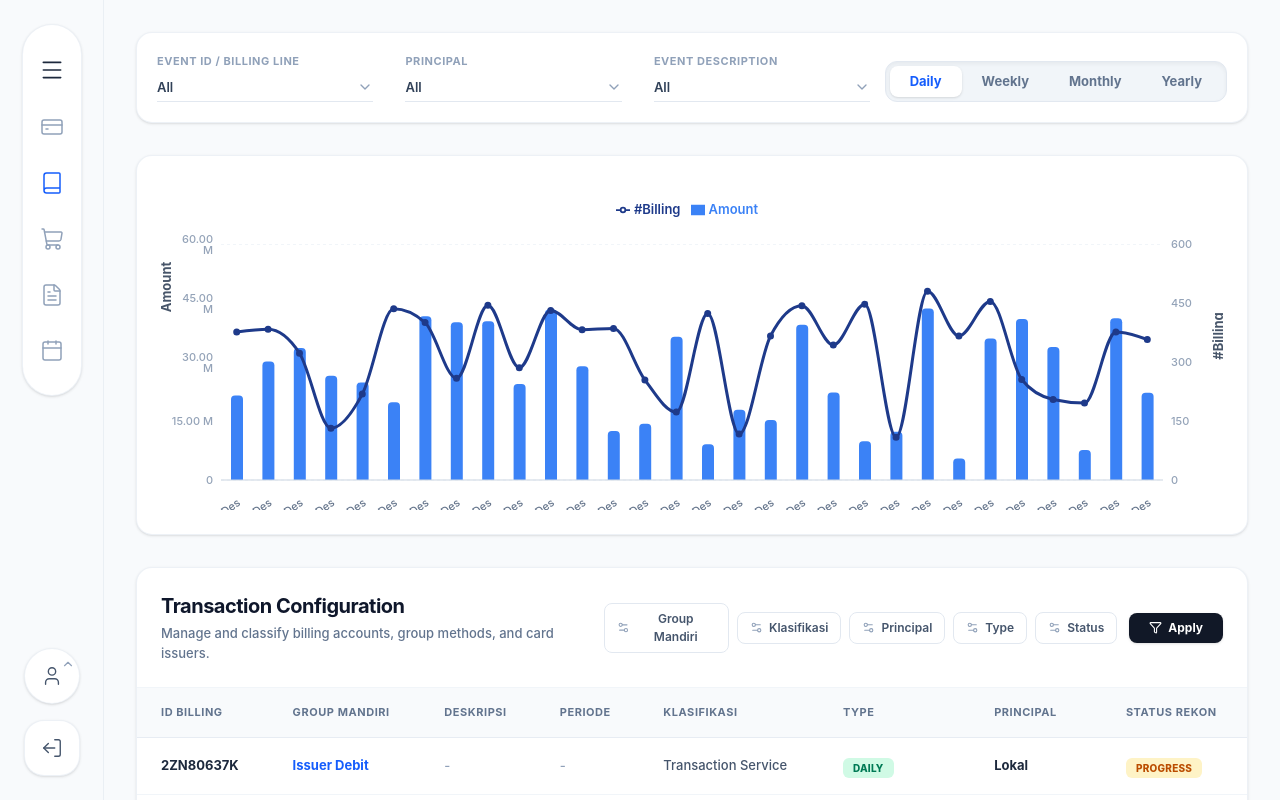
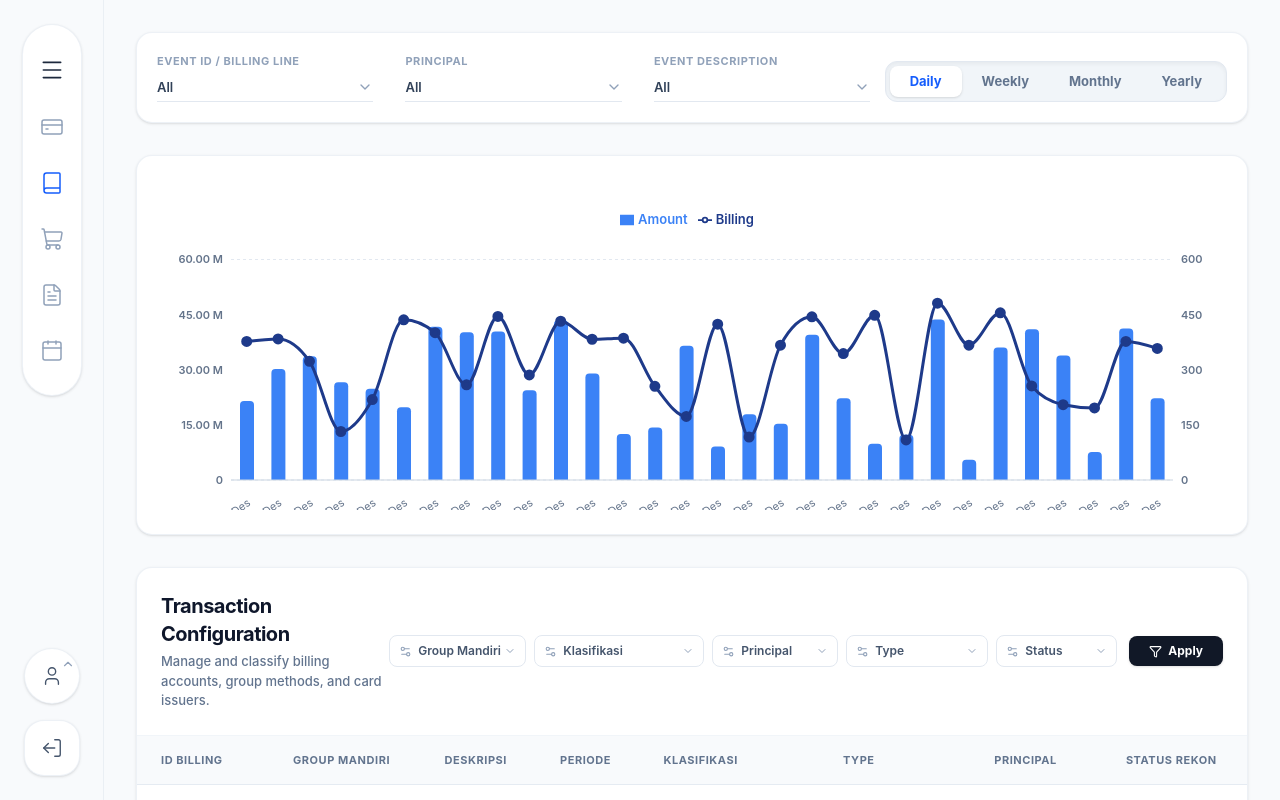
Before and after one commit to hassan2507ali-lgtm/Dashboard_visa-mastercard, a React (Vite) app: page /detail-cost in a window 1280 px wide. Built offline with nearby package versions, Linux system fonts and the light colour scheme.

Commit message:
feat: updatefilter

```diff
--- a/src/Dashboard.jsx
+++ b/src/Dashboard.jsx
@@ -342,7 +342,7 @@ const Dashboard = () => {
               <ChevronDown size={16} strokeWidth={1.5} className="text-slate-400 absolute right-3.5 pointer-events-none" />
             </div>
             <button onClick={handleApply} className="bg-slate-900 hover:bg-slate-800 text-white text-[13px] font-semibold px-6 py-2.5 rounded-xl transition-all active:scale-[0.97] shadow-sm flex items-center justify-center">
-              Apply Filter
+              Apply
             </button>
           </div>
         </header>
--- a/src/DetailCost.jsx
+++ b/src/DetailCost.jsx
@@ -7,7 +7,7 @@ import {
 } from 'lucide-react';
 import {
   ComposedChart, Line, Bar, XAxis, YAxis, CartesianGrid,
-  Tooltip, Legend, ResponsiveContainer, LabelList
+  Tooltip, Legend, ResponsiveContainer
 } from 'recharts';
 
 // ==========================================
@@ -19,10 +19,9 @@ const generateChartData = () => {
   const endDate = new Date(2026, 11, 31);
 
   while (currentDate <= endDate) {
-    const amountRaw = Math.floor(Math.random() * 40000000) + 5000000; // 5M - 45M
+    const amountRaw = Math.floor(Math.random() * 40000000) + 5000000;
     const billingCount = Math.floor(Math.random() * 400) + 100;
 
-    // Mendapatkan minggu ke-berapa dalam tahun tersebut
     const startDate = new Date(currentDate.getFullYear(), 0, 1);
     const days = Math.floor((currentDate - startDate) / (24 * 60 * 60 * 1000));
     const weekNumber = Math.ceil((currentDate.getDay() + 1 + days) / 7);
@@ -45,18 +44,30 @@ const CHART_DB = generateChartData();
 
 // ==========================================
 // 2. DUMMY DATA UNTUK TABEL TRANSACTION CONFIG
+// Diperbanyak dan disesuaikan dengan opsi dari gambar
 // ==========================================
 const TABLE_DB = [
   { id: '2ZN80637K', group: 'Issuer Debit', desc: '-', periode: '-', class: 'Transaction Service', type: 'DAILY', principal: 'Lokal', status: 'PROGRESS' },
-  { id: '2ZN34257K', group: 'Issuer Debit', desc: '-', periode: '-', class: 'Internasional', type: 'MONTHLY', principal: 'Lokal', status: 'COMPLETE' },
-  { id: '2ZN62578K', group: 'Both', desc: '-', periode: '-', class: 'Lokal Service', type: 'QUARTERLY', principal: 'Master Card', status: 'PROGRESS' },
-  { id: '2ZN74208K', group: 'Issuer Debit', desc: '-', periode: '-', class: 'Transaction Service', type: 'QUARTERLY', principal: 'Lokal', status: 'FAILED' },
-  { id: '2ZN63566K', group: 'Issuer Kredit', desc: '-', periode: '-', class: 'Transaction Service', type: 'INTERCHANGE', principal: 'Master Card', status: 'PROGRESS' },
+  { id: '2ZN34257K', group: 'Issuer Kredit', desc: '-', periode: '-', class: 'International', type: 'MONTHLY', principal: 'Visa', status: 'COMPLETE' },
+  { id: '2ZN62578K', group: 'Both', desc: '-', periode: '-', class: 'Transaction Service', type: 'QUARTERLY', principal: 'Master Card', status: 'PROGRESS' },
+  { id: '2ZN74208K', group: 'Acq EDC', desc: '-', periode: '-', class: 'Transaction Service', type: 'QUARTERLY', principal: 'Lokal', status: 'FAILED' },
+  { id: '2ZN63566K', group: 'Issuer Kredit', desc: '-', periode: '-', class: 'International', type: 'INTERCHANGE', principal: 'Master Card', status: 'PROGRESS' },
   { id: '2ZN34188K', group: 'Both', desc: '-', periode: '-', class: 'Transaction Service', type: 'INTERCHANGE', principal: 'JCB', status: 'COMPLETE' },
-  { id: '2ZN93789K', group: 'Acq ADC', desc: '-', periode: '-', class: 'Lokal Service', type: 'DAILY', principal: 'Visa', status: 'COMPLETE' },
+  { id: '2ZN93789K', group: 'Acq ATM', desc: '-', periode: '-', class: 'Transaction Service', type: 'DAILY', principal: 'Visa', status: 'COMPLETE' },
+  { id: '2ZN11223K', group: 'Acq Both', desc: '-', periode: '-', class: 'International', type: 'MTI', principal: 'Visa', status: 'PROGRESS' },
+  { id: '2ZN44556K', group: 'Issuer Both', desc: '-', periode: '-', class: 'Transaction Service', type: 'MONTHLY', principal: 'Master Card', status: 'FAILED' },
+  { id: '2ZN77889K', group: 'Both', desc: '-', periode: '-', class: 'Transaction Service', type: 'DAILY', principal: 'Lokal', status: 'COMPLETE' },
 ];
 
-// --- Formatter Uang Custom ---
+// Opsi Picklist Berdasarkan Gambar
+const FILTER_OPTIONS = {
+  group: ['Issuer Kredit', 'Issuer Debit', 'Acq EDC', 'Acq ATM', 'Acq Both', 'Issuer Both', 'Both'],
+  klasifikasi: ['International', 'Transaction Service'],
+  principal: ['Visa', 'Master Card', 'JCB', 'Lokal'],
+  type: ['MONTHLY', 'QUARTERLY', 'INTERCHANGE', 'DAILY', 'MTI'],
+  status: ['PROGRESS', 'COMPLETE', 'FAILED']
+};
+
 const formatCurrency = (value) => {
   if (value >= 1000000000) return (value / 1000000000).toFixed(2) + ' bn';
   if (value >= 1000000) return (value / 1000000).toFixed(2) + ' M';
@@ -79,6 +90,13 @@ const DetailCost = () => {
     eventId: 'All', principal: 'All', eventDesc: 'All', timeView: 'Daily'
   });
   const [chartData, setChartData] = useState([]);
+
+  // --- STATE KHUSUS UNTUK FILTER TABEL ---
+  const [tableFilters, setTableFilters] = useState({
+    group: 'All', klasifikasi: 'All', principal: 'All', type: 'All', status: 'All'
+  });
+  const [appliedTableFilters, setAppliedTableFilters] = useState({ ...tableFilters });
+  const [filteredTableData, setFilteredTableData] = useState(TABLE_DB);
 
   // ==========================================
   // 4. LOGIKA AGREGASI GRAFIK
@@ -114,15 +132,34 @@ const DetailCost = () => {
 
     let newChartData = Object.values(aggMap).sort((a, b) => a.sortKey.localeCompare(b.sortKey));
 
-    // Slice data agar grafik tidak terlalu padat dan terlihat rapi
-    if (timeView === 'Daily') newChartData = newChartData.slice(-30); // 30 hari terakhir
-    if (timeView === 'Weekly') newChartData = newChartData.slice(-12); // 12 minggu terakhir
+    if (timeView === 'Daily') newChartData = newChartData.slice(-30);
+    if (timeView === 'Weekly') newChartData = newChartData.slice(-12);
 
     setChartData(newChartData);
   }, [chartFilters]);
 
   // ==========================================
-  // 5. HELPER COMPONENTS (Pills & Colors)
+  // 5. LOGIKA FILTERING TABEL BAWAH
+  // ==========================================
+  useEffect(() => {
+    const result = TABLE_DB.filter(row => {
+      const passGroup = appliedTableFilters.group === 'All' || row.group === appliedTableFilters.group;
+      const passClass = appliedTableFilters.klasifikasi === 'All' || row.class === appliedTableFilters.klasifikasi;
+      const passPrincipal = appliedTableFilters.principal === 'All' || row.principal === appliedTableFilters.principal;
+      const passType = appliedTableFilters.type === 'All' || row.type === appliedTableFilters.type;
+      const passStatus = appliedTableFilters.status === 'All' || row.status === appliedTableFilters.status;
+
+      return passGroup && passClass && passPrincipal && passType && passStatus;
+    });
+    setFilteredTableData(result);
+  }, [appliedTableFilters]);
+
+  const handleApplyTableFilter = () => {
+    setAppliedTableFilters({ ...tableFilters });
+  };
+
+  // ==========================================
+  // 6. HELPER COMPONENTS (Pills & Colors)
   // ==========================================
   const getBadgeType = (type) => {
     switch(type) {
@@ -130,6 +167,7 @@ const DetailCost = () => {
       case 'MONTHLY': return 'bg-blue-100 text-blue-700';
       case 'QUARTERLY': return 'bg-purple-100 text-purple-700';
       case 'INTERCHANGE': return 'bg-slate-100 text-slate-700';
+      case 'MTI': return 'bg-teal-100 text-teal-700';
       default: return 'bg-gray-100 text-gray-700';
     }
   };
@@ -146,7 +184,7 @@ const DetailCost = () => {
   const isDaily = chartFilters.timeView === 'Daily';
 
   // ==========================================
-  // 6. RENDER UI
+  // 7. RENDER UI
   // ==========================================
   return (
     <div className="flex h-screen bg-[#f8fafc] font-sans text-slate-800 overflow-hidden relative">
@@ -183,7 +221,6 @@ const DetailCost = () => {
           {/* SECTION 1: CHART FILTERS */}
           <div className="flex justify-between items-end mb-8 bg-white p-5 rounded-2xl shadow-sm border border-slate-200/60">
             <div className="flex gap-8 w-2/3">
-              {/* Event ID Filter */}
               <div className="flex flex-col gap-2 w-1/3">
                 <label className="text-[11px] font-bold text-slate-400 uppercase tracking-wider">Event ID / Billing Line</label>
                 <div className="relative border-b border-slate-200 pb-1 flex items-center">
@@ -196,7 +233,6 @@ const DetailCost = () => {
                 </div>
               </div>
 
-              {/* Principal Filter */}
               <div className="flex flex-col gap-2 w-1/3">
                 <label className="text-[11px] font-bold text-slate-400 uppercase tracking-wider">Principal</label>
                 <div className="relative border-b border-slate-200 pb-1 flex items-center">
@@ -209,7 +245,6 @@ const DetailCost = () => {
                 </div>
               </div>
 
-              {/* Event Description Filter */}
               <div className="flex flex-col gap-2 w-1/3">
                 <label className="text-[11px] font-bold text-slate-400 uppercase tracking-wider">Event Description</label>
                 <div className="relative border-b border-slate-200 pb-1 flex items-center">
@@ -223,7 +258,6 @@ const DetailCost = () => {
               </div>
             </div>
 
-            {/* Time View Picklist (Daily/Weekly/Monthly/Yearly) */}
             <div className="flex bg-slate-100 p-1 rounded-xl border border-slate-200 shadow-inner">
               {['Daily', 'Weekly', 'Monthly', 'Yearly'].map(view => (
                 <button
@@ -240,24 +274,35 @@ const DetailCost = () => {
           {/* SECTION 2: GRAFIK COMPOSED CHART */}
           <div className="w-full bg-white p-6 rounded-2xl shadow-sm border border-slate-200/60 h-[380px] mb-8">
             <ResponsiveContainer width="100%" height="100%">
-              <ComposedChart data={chartData} margin={{ top: 20, right: 0, left: 0, bottom: 0 }}>
-                <CartesianGrid strokeDasharray="3 3" vertical={false} stroke="#f1f5f9" />
+              <ComposedChart data={chartData} margin={{ top: 30, right: 0, left: 0, bottom: 0 }}>
+                <CartesianGrid strokeDasharray="3 3" vertical={false} stroke="#e2e8f0" />
 
                 <XAxis
-                  dataKey="dateLabel" axisLine={{stroke: '#cbd5e1'}} tickLine={false}
-                  tick={{fontSize: 11, fill: '#64748b', fontWeight: 500}} dy={10}
-                  angle={isDaily ? -35 : 0} textAnchor={isDaily ? "end" : "center"}
-                  minTickGap={-5} // Membantu merapatkan label X-axis jika Daily
+                  dataKey="dateLabel"
+                  axisLine={{stroke: '#cbd5e1'}}
+                  tickLine={false}
+                  tick={{fontSize: 11, fill: '#64748b'}}
+                  dy={10}
+                  angle={isDaily ? -35 : 0}
+                  textAnchor={isDaily ? "end" : "center"}
+                  minTickGap={-5}
                 />
                 <YAxis
-                  yAxisId="left" axisLine={false} tickLine={false}
-                  tickFormatter={(t) => formatCurrency(t)} tick={{fontSize: 11, fill: '#94a3b8', fontWeight: 500}}
-                  label={{ value: 'Amount', angle: -90, position: 'insideLeft', fill: '#475569', fontWeight: 700, fontSize: 13, dy: -50 }}
+                  yAxisId="left"
+                  axisLine={false}
+                  tickLine={false}
+                  tickFormatter={(t) => formatCurrency(t)}
+                  tick={{fontSize: 11, fill: '#64748b', fontWeight: 600}}
+                  width={70}
                 />
                 <YAxis
-                  yAxisId="right" orientation="right" axisLine={false} tickLine={false}
-                  tickFormatter={(t) => formatBilling(t)} tick={{fontSize: 11, fill: '#94a3b8', fontWeight: 500}}
-                  label={{ value: '#Billing', angle: -90, position: 'insideRight', fill: '#475569', fontWeight: 700, fontSize: 13, dy: -50 }}
+                  yAxisId="right"
+                  orientation="right"
+                  axisLine={false}
+                  tickLine={false}
+                  tickFormatter={(t) => formatBilling(t)}
+                  tick={{fontSize: 11, fill: '#64748b', fontWeight: 600}}
+                  width={50}
                 />
 
                 <Tooltip
@@ -266,44 +311,106 @@ const DetailCost = () => {
                   formatter={(value, name) => [name === 'Amount' ? formatCurrency(value) : formatBilling(value), name]}
                 />
 
-                <Legend verticalAlign="top" align="center" wrapperStyle={{ paddingBottom: '25px', fontSize: '13px', fontWeight: 600, color: '#334155' }} />
+                <Legend
+                  verticalAlign="top"
+                  align="center"
+                  wrapperStyle={{ paddingBottom: '30px', fontSize: '13px', fontWeight: 600, color: '#334155' }}
+                />
 
-                {/* BAR: Jika Daily, ukuran bar dikecilkan (barSize={12}) agar rapat & tidak berantakan */}
-                <Bar yAxisId="left" dataKey="amount" name="Amount" fill="#3b82f6" barSize={isDaily ? 12 : 36} radius={[4, 4, 0, 0]}>
-                  {/* Sembunyikan label di atas bar jika Daily agar tidak tumpang tindih */}
-                  {!isDaily && (
-                    <LabelList dataKey="amount" position="top" formatter={(val) => formatCurrency(val)} style={{ fill: '#64748b', fontSize: '11px', fontWeight: 600 }} dy={-5} />
-                  )}
-                </Bar>
-
-                <Line yAxisId="right" type="monotone" dataKey="billing" name="#Billing" stroke="#1e3a8a" strokeWidth={3} dot={{r: isDaily ? 2 : 4, fill: '#1e3a8a'}}>
-                  {!isDaily && (
-                    <LabelList dataKey="billing" position="bottom" formatter={(val) => formatBilling(val)} style={{ fill: '#64748b', fontSize: '11px', fontWeight: 600 }} dy={5} />
-                  )}
-                </Line>
+                <Bar yAxisId="left" dataKey="amount" name="Amount" fill="#3b82f6" barSize={isDaily ? 14 : 36} radius={[4, 4, 0, 0]} />
+                <Line yAxisId="right" type="monotone" dataKey="billing" name="Billing" stroke="#1e3a8a" strokeWidth={3} dot={{r: 4, fill: '#1e3a8a'}} />
               </ComposedChart>
             </ResponsiveContainer>
           </div>
 
-          {/* SECTION 3: TRANSACTION CONFIGURATION TABLE (SESUAI SCREENSHOT) */}
-          <div className="w-full bg-white rounded-2xl shadow-sm border border-slate-200/60 overflow-hidden">
+          {/* SECTION 3: TRANSACTION CONFIGURATION TABLE */}
+          <div className="w-full bg-white rounded-2xl shadow-sm border border-slate-200/60 overflow-hidden mb-10">
 
-            {/* Table Header & Filters */}
+            {/* Table Header & Dropdown Filters */}
             <div className="flex justify-between items-center px-6 py-6 border-b border-slate-100">
               <div>
                 <h2 className="text-xl font-bold text-slate-900 tracking-tight">Transaction Configuration</h2>
                 <p className="text-[13px] text-slate-500 font-medium mt-1">Manage and classify billing accounts, group methods, and card issuers.</p>
               </div>
 
-              {/* Table Filter Pills */}
+              {/* FILTER TABEL DINAMIS (Dropdown) */}
               <div className="flex items-center gap-2">
-                {['Group Mandiri', 'Klasifikasi', 'Principal', 'Type', 'Status'].map(filterName => (
-                  <button key={filterName} className="flex items-center gap-1.5 px-3 py-1.5 border border-slate-200 rounded-lg text-[12px] font-semibold text-slate-600 hover:bg-slate-50 transition-colors">
-                    <Settings2 size={13} className="text-slate-400" />
-                    {filterName}
-                  </button>
-                ))}
-                <button className="flex items-center gap-1.5 px-5 py-1.5 bg-[#111827] hover:bg-black text-white rounded-lg text-[12px] font-bold shadow-sm transition-all ml-1">
+
+                {/* 1. Group Mandiri */}
+                <div className="relative flex items-center">
+                  <Settings2 size={13} className="text-slate-400 absolute left-2.5 pointer-events-none" />
+                  <select
+                    className="pl-7 pr-6 py-1.5 border border-slate-200 rounded-lg text-[12px] font-semibold text-slate-600 hover:bg-slate-50 transition-colors appearance-none outline-none bg-white cursor-pointer"
+                    value={tableFilters.group}
+                    onChange={(e) => setTableFilters({...tableFilters, group: e.target.value})}
+                  >
+                    <option value="All">Group Mandiri</option>
+                    {FILTER_OPTIONS.group.map(opt => <option key={opt} value={opt}>{opt}</option>)}
+                  </select>
+                  <ChevronDown size={12} className="text-slate-400 absolute right-2.5 pointer-events-none" />
+                </div>
+
+                {/* 2. Klasifikasi */}
+                <div className="relative flex items-center">
+                  <Settings2 size={13} className="text-slate-400 absolute left-2.5 pointer-events-none" />
+                  <select
+                    className="pl-7 pr-6 py-1.5 border border-slate-200 rounded-lg text-[12px] font-semibold text-slate-600 hover:bg-slate-50 transition-colors appearance-none outline-none bg-white cursor-pointer"
+                    value={tableFilters.klasifikasi}
+                    onChange={(e) => setTableFilters({...tableFilters, klasifikasi: e.target.value})}
+                  >
+                    <option value="All">Klasifikasi</option>
+                    {FILTER_OPTIONS.klasifikasi.map(opt => <option key={opt} value={opt}>{opt}</option>)}
+                  </select>
+                  <ChevronDown size={12} className="text-slate-400 absolute right-2.5 pointer-events-none" />
+                </div>
+
+                {/* 3. Principal */}
+                <div className="relative flex items-center">
+                  <Settings2 size={13} className="text-slate-400 absolute left-2.5 pointer-events-none" />
+                  <select
+                    className="pl-7 pr-6 py-1.5 border border-slate-200 rounded-lg text-[12px] font-semibold text-slate-600 hover:bg-slate-50 transition-colors appearance-none outline-none bg-white cursor-pointer"
+                    value={tableFilters.principal}
+                    onChange={(e) => setTableFilters({...tableFilters, principal: e.target.value})}
+                  >
+                    <option value="All">Principal</option>
+                    {FILTER_OPTIONS.principal.map(opt => <option key={opt} value={opt}>{opt}</option>)}
+                  </select>
+                  <ChevronDown size={12} className="text-slate-400 absolute right-2.5 pointer-events-none" />
+                </div>
+
+                {/* 4. Type */}
+                <div className="relative flex items-center">
+                  <Settings2 size={13} className="text-slate-400 absolute left-2.5 pointer-events-none" />
+                  <select
+                    className="pl-7 pr-6 py-1.5 border border-slate-200 rounded-lg text-[12px] font-semibold text-slate-600 hover:bg-slate-50 transition-colors appearance-none outline-none bg-white cursor-pointer"
+                    value={tableFilters.type}
+                    onChange={(e) => setTableFilters({...tableFilters, type: e.target.value})}
+                  >
+                    <option value="All">Type</option>
+                    {FILTER_OPTIONS.type.map(opt => <option key={opt} value={opt}>{opt}</option>)}
+                  </select>
+                  <ChevronDown size={12} className="text-slate-400 absolute right-2.5 pointer-events-none" />
+                </div>
+
+                {/* 5. Status */}
+                <div className="relative flex items-center">
+                  <Settings2 size={13} className="text-slate-400 absolute left-2.5 pointer-events-none" />
+                  <select
+                    className="pl-7 pr-6 py-1.5 border border-slate-200 rounded-lg text-[12px] font-semibold text-slate-600 hover:bg-slate-50 transition-colors appearance-none outline-none bg-white cursor-pointer"
+                    value={tableFilters.status}
+                    onChange={(e) => setTableFilters({...tableFilters, status: e.target.value})}
+                  >
+                    <option value="All">Status</option>
+                    {FILTER_OPTIONS.status.map(opt => <option key={opt} value={opt}>{opt}</option>)}
+                  </select>
+                  <ChevronDown size={12} className="text-slate-400 absolute right-2.5 pointer-events-none" />
+                </div>
+
+                {/* Button Apply */}
+                <button
+                  onClick={handleApplyTableFilter}
+                  className="flex items-center gap-1.5 px-5 py-1.5 bg-[#111827] hover:bg-black text-white rounded-lg text-[12px] font-bold shadow-sm transition-all ml-1 active:scale-95"
+                >
                   <Filter size={13} />
                   Apply
                 </button>
@@ -323,10 +430,11 @@ const DetailCost = () => {
                   </tr>
                 </thead>
                 <tbody className="divide-y divide-slate-100">
-                  {TABLE_DB.map((row, idx) => (
+                  {filteredTableData.length > 0 ? (
+                    filteredTableData.map((row, idx) => (
                       <tr key={idx} className="hover:bg-slate-50/60 transition-colors group">
                         <td className="py-4 px-6 text-[13px] font-bold text-slate-800">{row.id}</td>
-                      <td className={`py-4 px-6 text-[13px] font-bold ${row.group === 'Issuer Debit' ? 'text-blue-600' : 'text-slate-600'}`}>{row.group}</td>
+                        <td className={`py-4 px-6 text-[13px] font-bold ${row.group.includes('Issuer') ? 'text-blue-600' : 'text-slate-600'}`}>{row.group}</td>
                         <td className="py-4 px-6 text-[13px] font-medium text-slate-400">{row.desc}</td>
                         <td className="py-4 px-6 text-[13px] font-medium text-slate-400">{row.periode}</td>
                         <td className="py-4 px-6 text-[13px] font-medium text-slate-600">{row.class}</td>
@@ -342,7 +450,14 @@ const DetailCost = () => {
                           </span>
                         </td>
                       </tr>
-                  ))}
+                    ))
+                  ) : (
+                    <tr>
+                      <td colSpan="8" className="py-10 text-center text-slate-400 font-medium text-[13px]">
+                        Tidak ada data yang sesuai dengan filter yang dipilih.
+                      </td>
+                    </tr>
+                  )}
                 </tbody>
               </table>
             </div>
```
Lines whose indentation alone changed are shown as unchanged.
